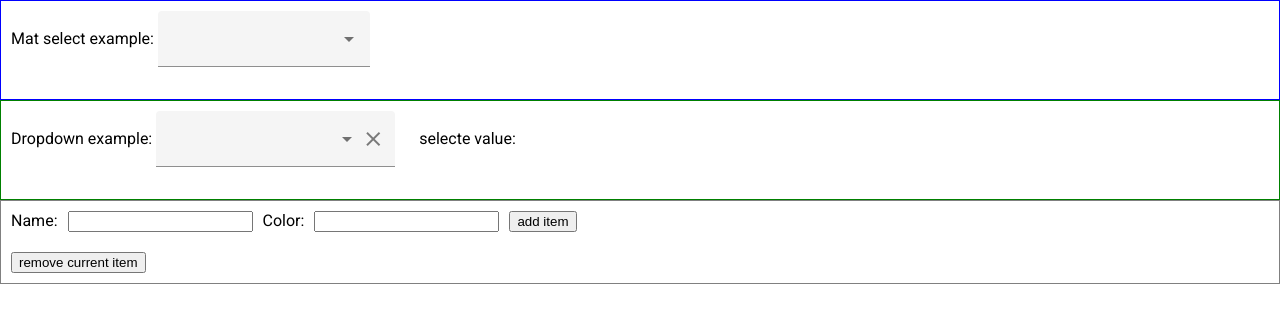
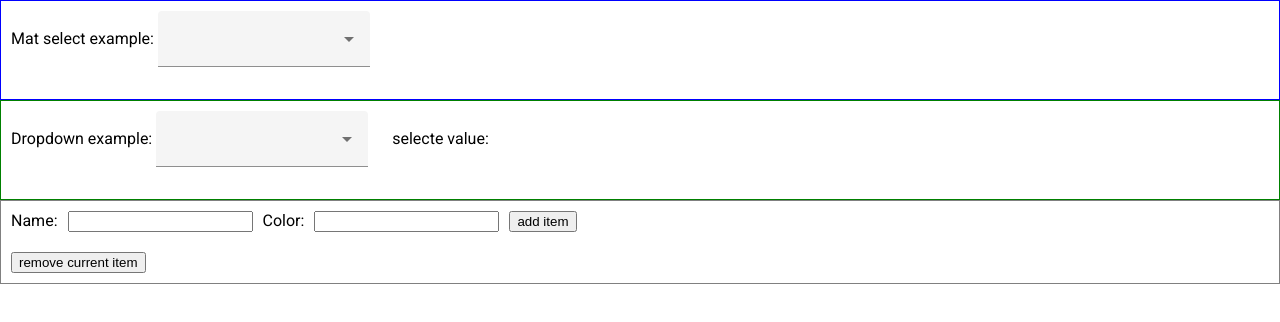
Before and after one commit to eugenekotov/er-dropdown, an Angular app: page / in a window 1280 px wide. Shown: the top 322 px of the page. Built offline with nearby package versions, Linux system fonts and the light colour scheme.

Commit message:
refactoring 2

```diff
--- a/angular.json
+++ b/angular.json
@@ -111,5 +111,8 @@
         }
       }
     }
+  },
+  "cli": {
+    "analytics": false
   }
 }
--- a/src/app/app.component.html
+++ b/src/app/app.component.html
@@ -14,7 +14,7 @@
   Dropdown example:
   <app-er-dropdown
     [options]="cars" optionLabel='name' [filter-threshold]='5'
-    [(value)]="selectedCar"[show-clear]="true"
+    [(value)]="selectedCar"[show-clear]="false"
     style="margin-right: 20px; width: 400px;"></app-er-dropdown>
 
   selecte value: {{selectedCar?.name}}
--- a/src/app/components/er-dropdown/er-dropdown.component.ts
+++ b/src/app/components/er-dropdown/er-dropdown.component.ts
@@ -21,7 +21,6 @@ export class ErDropdownComponent<T> implements OnDestroy {
     @Input() value: T | undefined;
     @Output() valueChange = new EventEmitter<T | undefined>();
 
-
     @Input('filter-threshold')
     set filterThreshold(value: number) {
         this._filterThreshold = value;
@@ -33,7 +32,7 @@ export class ErDropdownComponent<T> implements OnDestroy {
 
     @Output() selectionChange: EventEmitter<MatSelectChange> = new EventEmitter<MatSelectChange>();
 
-    @ViewChild('matSelect') matSelect: MatSelect | undefined;
+    @ViewChild('matSelect') matSelect!: MatSelect;
     @ViewChild('input') input: ElementRef | undefined;
 
     private _options: T[] = [];
@@ -109,7 +108,7 @@ export class ErDropdownComponent<T> implements OnDestroy {
     }
 
     private notifySelectionChange() {
-        this.onSelectionChange(new MatSelectChange(this.matSelect!, this.selectedOption));
+        this.onSelectionChange(new MatSelectChange(this.matSelect, this.selectedOption));
     }
 
     protected onSelectionChange(event: MatSelectChange) {
```
